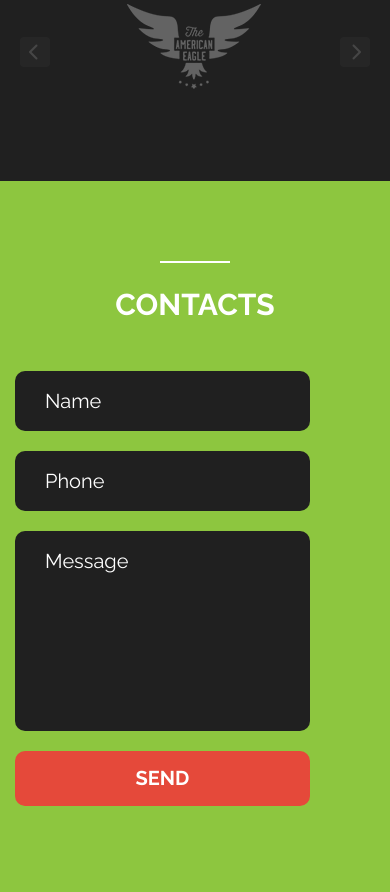
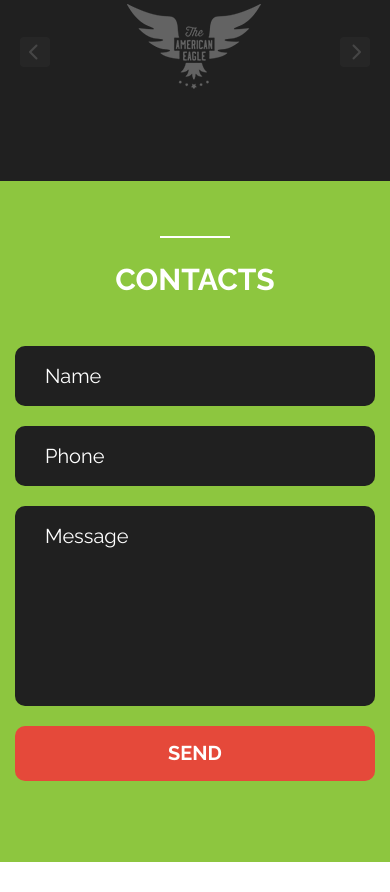
Before and after one commit to dvornicked/exeLandingPage, a website: page index.html in a window 390 px wide. Shown: the part 6290-7182 px from the top of the page. After the commit the page ends 7152 px from the top, so only its background shows below. Drawn offline with nearby package versions, Linux system fonts and the light colour scheme; files that its build step writes are made by us from their sources; files whose address does not match are found by name.

Commit message:
Adaptive: contacts

```diff
--- a/sass/blocks/contacts.scss
+++ b/sass/blocks/contacts.scss
@@ -42,3 +42,28 @@
         max-width: 570px;
     }
 }
+
+@media (max-width:980px) {
+    .contacts {
+        &__list {
+            flex-direction: column;
+        }
+        &__form {
+            margin-right: 0;
+            flex-basis: auto;
+            margin-bottom: 35px;
+        }
+        &__map {
+            max-width: 100%;
+        }
+    }
+}
+
+@media (max-width:980px) {
+    .contacts {
+        &__wrap {
+            padding-top: 30px;
+            padding-bottom: 30px;
+        }
+    }
+}
```
Also changed, not shown: build/css/style.min.css, 1 other file.
